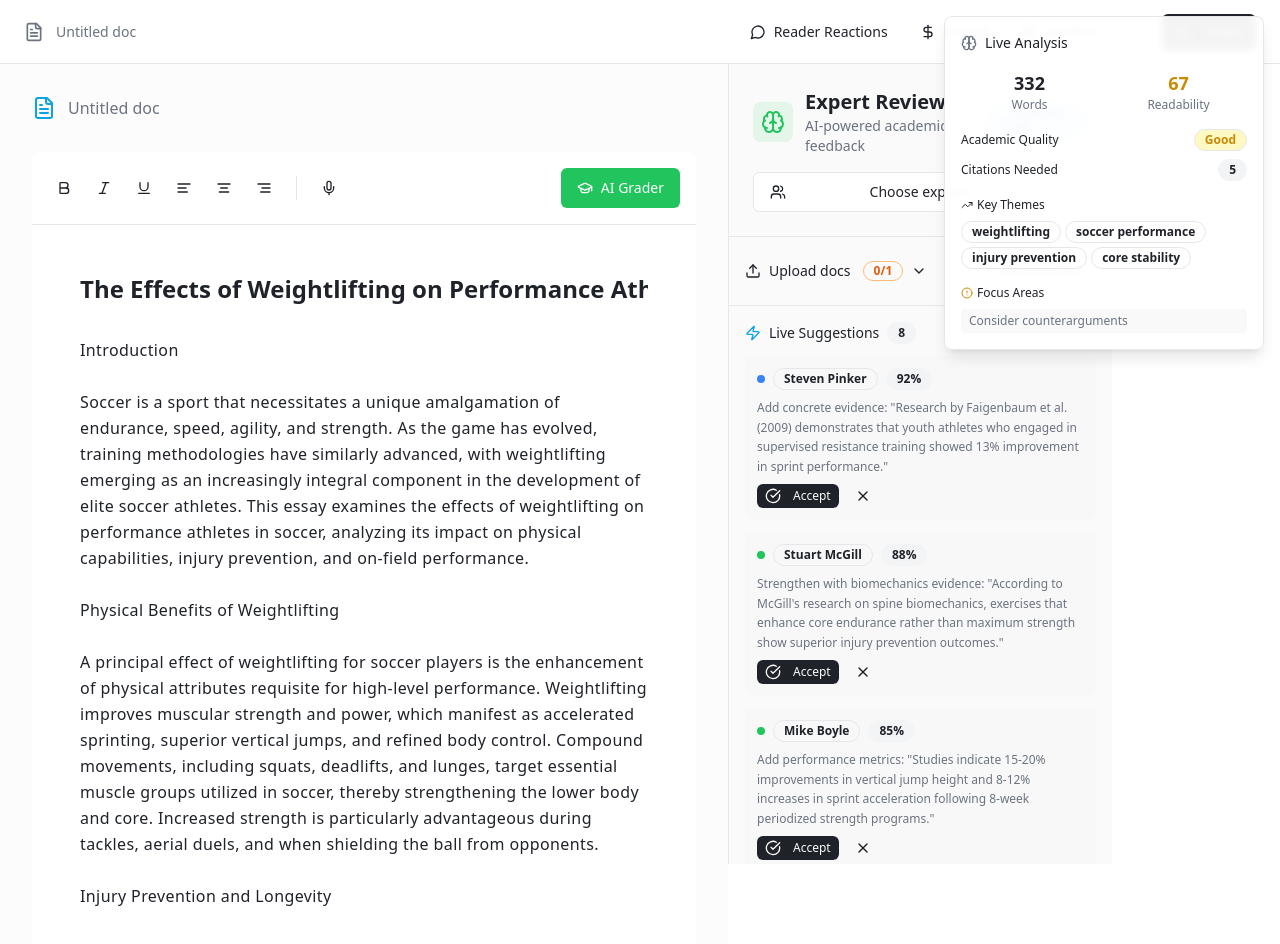
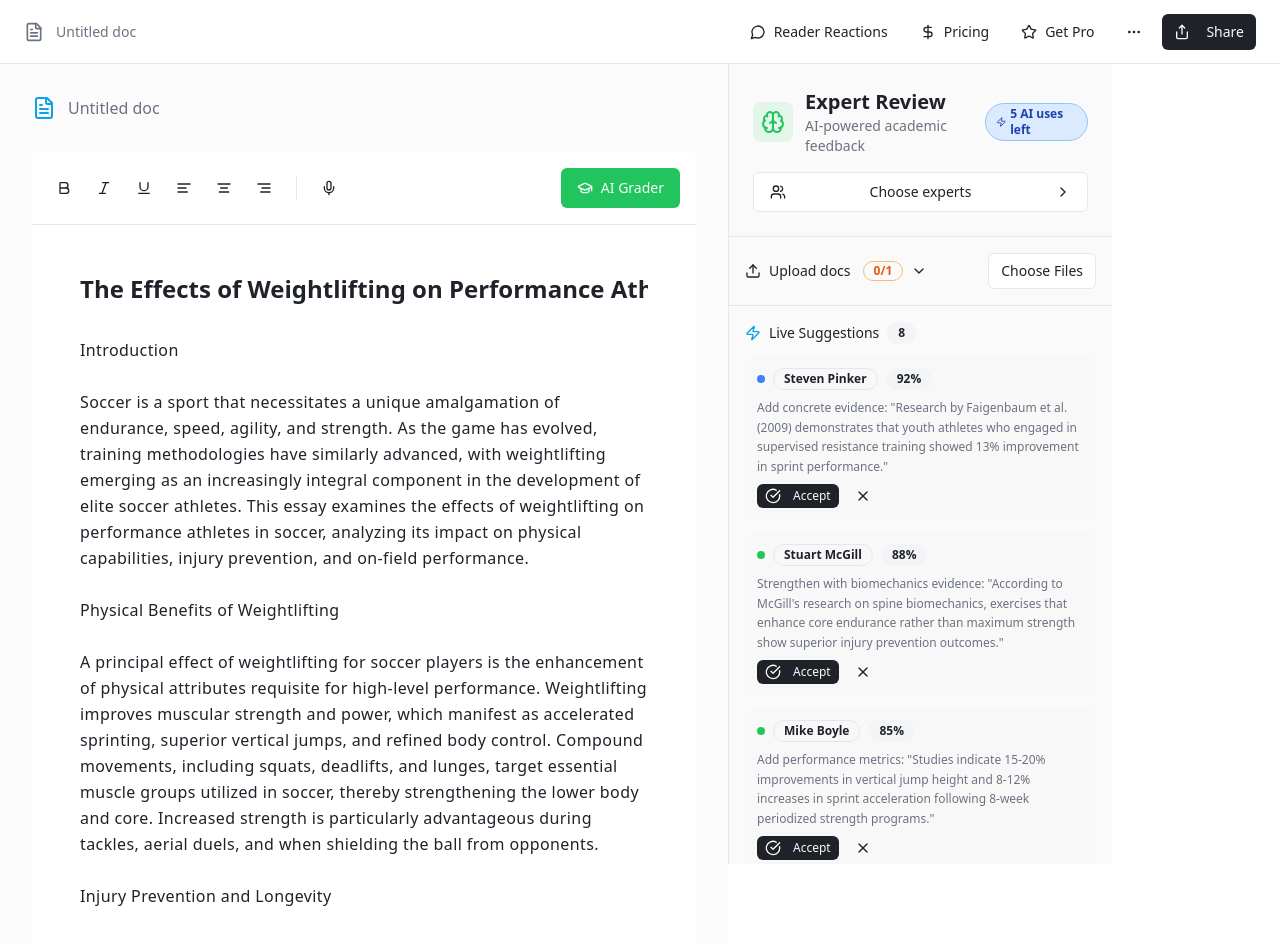
Before and after one commit to abrahamdreams/insight-writer-ai, a React (Vite) app: page / in a window 1280 px wide. Shown: the top 944 px of the page. Built offline with nearby package versions, Linux system fonts and the light colour scheme.

Commit message:
Delete live analysis component

```diff
--- a/src/components/InteractiveEditor.tsx
+++ b/src/components/InteractiveEditor.tsx
@@ -1,6 +1,5 @@
 import React, { useState, useRef, useEffect } from 'react';
 import DocumentEditor from './DocumentEditor';
-import TextAnalysisOverlay from './TextAnalysisOverlay';
 
 interface Suggestion {
   id: string;
@@ -22,7 +21,6 @@ const InteractiveEditor = React.forwardRef<any, InteractiveEditorProps>(
     const [suggestions, setSuggestions] = useState<Suggestion[]>([]);
     const [currentContent, setCurrentContent] = useState('');
     const [cursorPosition, setCursorPosition] = useState(0);
-    const [showAnalysis, setShowAnalysis] = useState(true);
     const documentEditorRef = useRef<any>(null);
 
     // Generate contextual suggestions based on content and cursor position
@@ -152,11 +150,6 @@ const InteractiveEditor = React.forwardRef<any, InteractiveEditorProps>(
           ref={documentEditorRef}
           onContentChange={handleContentChange}
         />
-
-        <TextAnalysisOverlay
-          content={currentContent}
-          isVisible={showAnalysis && currentContent.length > 50}
-        />
       </div>
     );
   }
--- a/src/components/TextAnalysisOverlay.tsx
+++ /dev/null
@@ -1,154 +0,0 @@
-import React, { useEffect, useState, useRef } from 'react';
-import { Badge } from '@/components/ui/badge';
-import { Brain, TrendingUp, AlertCircle } from 'lucide-react';
-
-interface AnalysisResult {
-  wordCount: number;
-  readabilityScore: number;
-  keyPhrases: string[];
-  suggestedCitations: number;
-  strengthAreas: string[];
-  improvementAreas: string[];
-}
-
-interface TextAnalysisOverlayProps {
-  content: string;
-  isVisible: boolean;
-}
-
-const TextAnalysisOverlay: React.FC<TextAnalysisOverlayProps> = ({
-  content,
-  isVisible
-}) => {
-  const [analysis, setAnalysis] = useState<AnalysisResult>({
-    wordCount: 0,
-    readabilityScore: 0,
-    keyPhrases: [],
-    suggestedCitations: 0,
-    strengthAreas: [],
-    improvementAreas: []
-  });
-  const [isAnalyzing, setIsAnalyzing] = useState(false);
-
-  useEffect(() => {
-    if (!content.trim()) return;
-
-    setIsAnalyzing(true);
-
-    // Simulate real-time analysis
-    const timeoutId = setTimeout(() => {
-      const words = content.trim().split(/\s+/).length;
-
-      // Mock analysis based on content
-      const newAnalysis: AnalysisResult = {
-        wordCount: words,
-        readabilityScore: Math.min(100, 60 + (words / 50)),
-        keyPhrases: ['weightlifting', 'soccer performance', 'injury prevention', 'core stability'],
-        suggestedCitations: Math.floor(words / 100) + 2,
-        strengthAreas: ['Clear structure', 'Academic tone', 'Logical flow'],
-        improvementAreas: words < 200 ? ['Add more evidence', 'Include statistics'] : ['Consider counterarguments']
-      };
-
-      setAnalysis(newAnalysis);
-      setIsAnalyzing(false);
-    }, 800);
-
-    return () => clearTimeout(timeoutId);
-  }, [content]);
-
-  if (!isVisible) return null;
-
-  const getScoreColor = (score: number) => {
-    if (score >= 80) return 'text-green-600';
-    if (score >= 60) return 'text-yellow-600';
-    return 'text-red-600';
-  };
-
-  const getScoreBg = (score: number) => {
-    if (score >= 80) return 'bg-green-100';
-    if (score >= 60) return 'bg-yellow-100';
-    return 'bg-red-100';
-  };
-
-  return (
-    <div className="fixed top-4 right-4 z-40 w-80">
-      <div className="bg-card/95 backdrop-blur-sm border rounded-lg shadow-lg p-4 space-y-4">
-        <div className="flex items-center gap-2">
-          <Brain className={`h-4 w-4 ${isAnalyzing ? 'animate-pulse text-accent' : 'text-muted-foreground'}`} />
-          <span className="font-medium text-sm">
-            {isAnalyzing ? 'Analyzing...' : 'Live Analysis'}
-          </span>
-        </div>
-
-        {!isAnalyzing && (
-          <>
-            {/* Key Metrics */}
-            <div className="grid grid-cols-2 gap-3">
-              <div className="text-center">
-                <div className="text-lg font-semibold">{analysis.wordCount}</div>
-                <div className="text-xs text-muted-foreground">Words</div>
-              </div>
-              <div className="text-center">
-                <div className={`text-lg font-semibold ${getScoreColor(analysis.readabilityScore)}`}>
-                  {Math.round(analysis.readabilityScore)}
-                </div>
-                <div className="text-xs text-muted-foreground">Readability</div>
-              </div>
-            </div>
-
-            {/* Progress Indicators */}
-            <div className="space-y-2">
-              <div className="flex items-center justify-between text-xs">
-                <span>Academic Quality</span>
-                <Badge variant="outline" className={`${getScoreBg(analysis.readabilityScore)} ${getScoreColor(analysis.readabilityScore)}`}>
-                  {analysis.readabilityScore >= 80 ? 'Excellent' : analysis.readabilityScore >= 60 ? 'Good' : 'Needs Work'}
-                </Badge>
-              </div>
-
-              <div className="flex items-center justify-between text-xs">
-                <span>Citations Needed</span>
-                <Badge variant="secondary">
-                  {analysis.suggestedCitations}
-                </Badge>
-              </div>
-            </div>
-
-            {/* Key Phrases */}
-            <div>
-              <div className="text-xs font-medium mb-2 flex items-center gap-1">
-                <TrendingUp className="h-3 w-3" />
-                Key Themes
-              </div>
-              <div className="flex flex-wrap gap-1">
-                {analysis.keyPhrases.map((phrase, index) => (
-                  <Badge key={index} variant="outline" className="text-xs">
-                    {phrase}
-                  </Badge>
-                ))}
-              </div>
-            </div>
-
-            {/* Improvement Areas */}
-            {analysis.improvementAreas.length > 0 && (
-              <div>
-                <div className="text-xs font-medium mb-2 flex items-center gap-1">
-                  <AlertCircle className="h-3 w-3 text-yellow-600" />
-                  Focus Areas
-                </div>
-                <div className="space-y-1">
-                  {analysis.improvementAreas.slice(0, 2).map((area, index) => (
-                    <div key={index} className="text-xs text-muted-foreground bg-muted/50 rounded px-2 py-1">
-                      {area}
-                    </div>
-                  ))}
-                </div>
-              </div>
-            )}
-          </>
-        )}
-      </div>
-    </div>
-  );
-};
-
-export default TextAnalysisOverlay;
```
